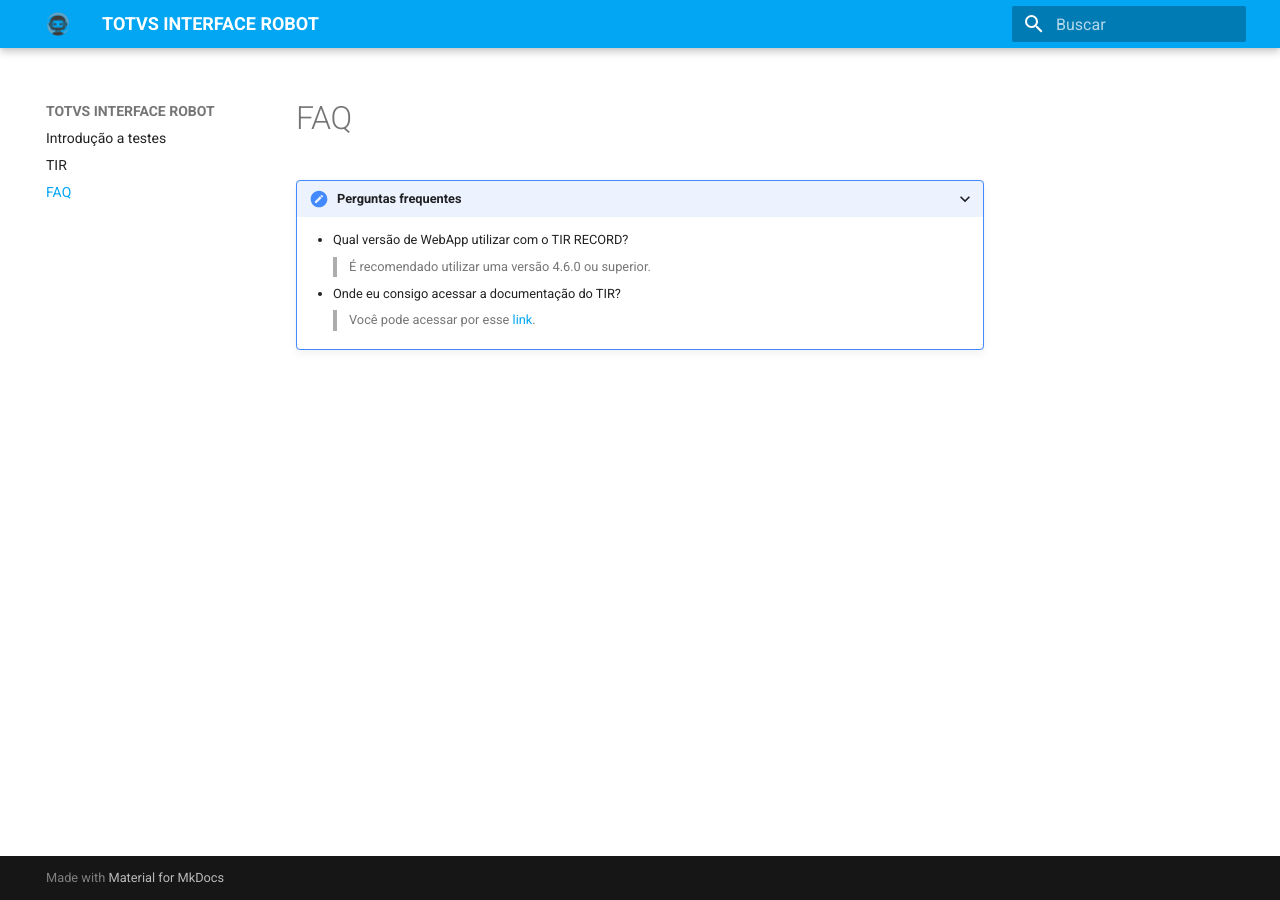
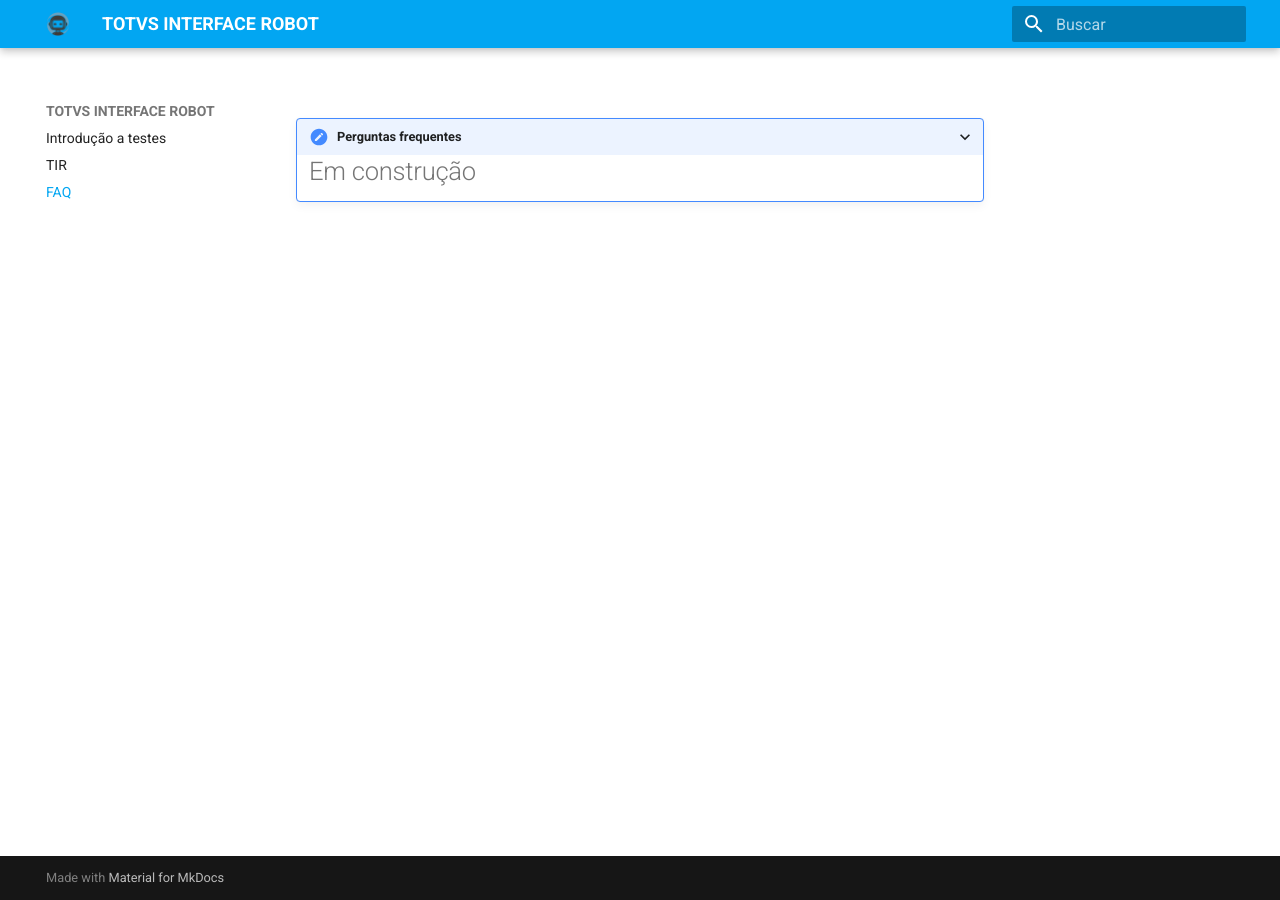
Before and after one commit to totvs/tir-docs, an MkDocs documentation site: the page built from docs/faq.md, in a window 1280 px wide. Built offline with MkDocs 1.6.1 and Material for MkDocs 9.7.7, drawn with Linux system fonts in a browser that asks for light colours.

Commit message:
Update faq.md

```diff
--- a/docs/faq.md
+++ b/docs/faq.md
@@ -1,5 +1,2 @@
 ???+ todo "Perguntas frequentes"
-    - Qual versão de WebApp utilizar com o TIR RECORD?
-    >É recomendado utilizar uma versão 4.6.0 ou superior.
-    - Onde eu consigo acessar a documentação do TIR?
-    >Você pode acessar por esse [link](https://github.com/totvs/tir).
+    # Em construção
```
